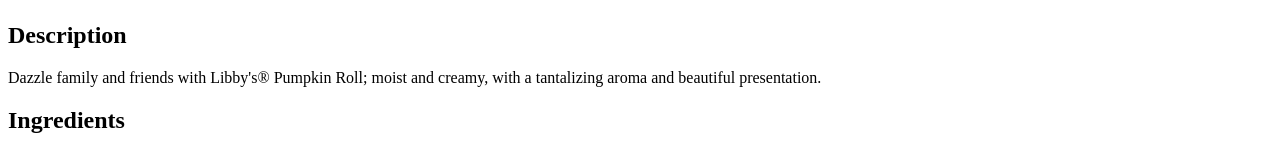
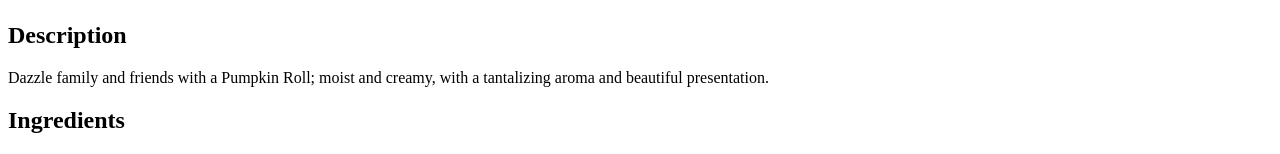
Before and after one commit to ady701/odin-recipes, a plain HTML site: page recipes/pumpkinroll.html in a window 1280 px wide. Shown: the part 530-684 px from the top of the page. Drawn offline with Linux system fonts and the light colour scheme.

Commit message:
Change description

```diff
--- a/recipes/pumpkinroll.html
+++ b/recipes/pumpkinroll.html
@@ -11,7 +11,7 @@
    <img src="../images/pumpkinroll.jpg" alt="a pumpkin roll image">
 <h2>Description</h2>
 
-<p>Dazzle family and friends with Libby's® Pumpkin Roll; moist and creamy, with a tantalizing aroma and beautiful presentation.
+<p>Dazzle family and friends with a Pumpkin Roll; moist and creamy, with a tantalizing aroma and beautiful presentation.
 </p>
 <h2>Ingredients</h2>
 <ul>
```
